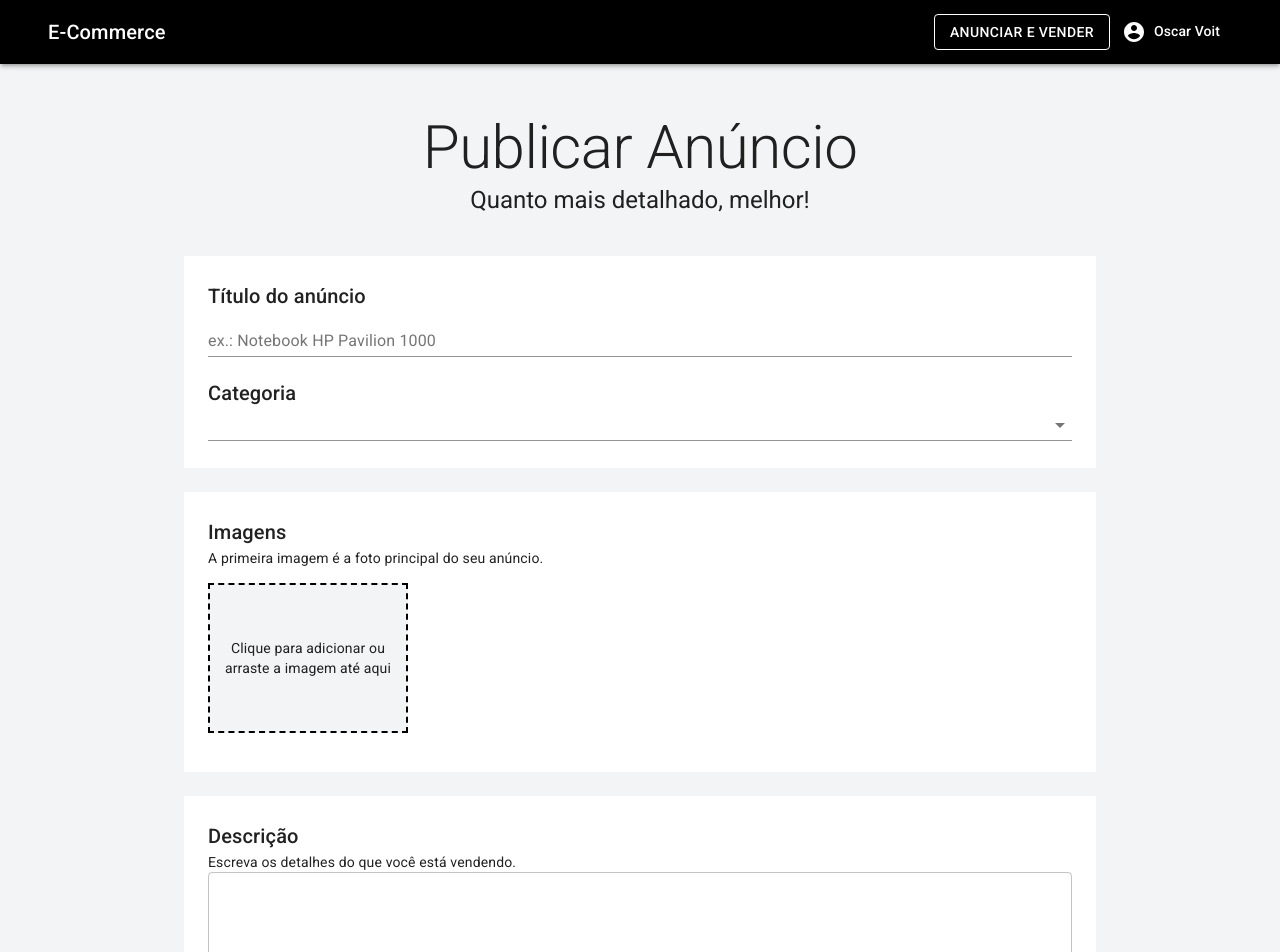
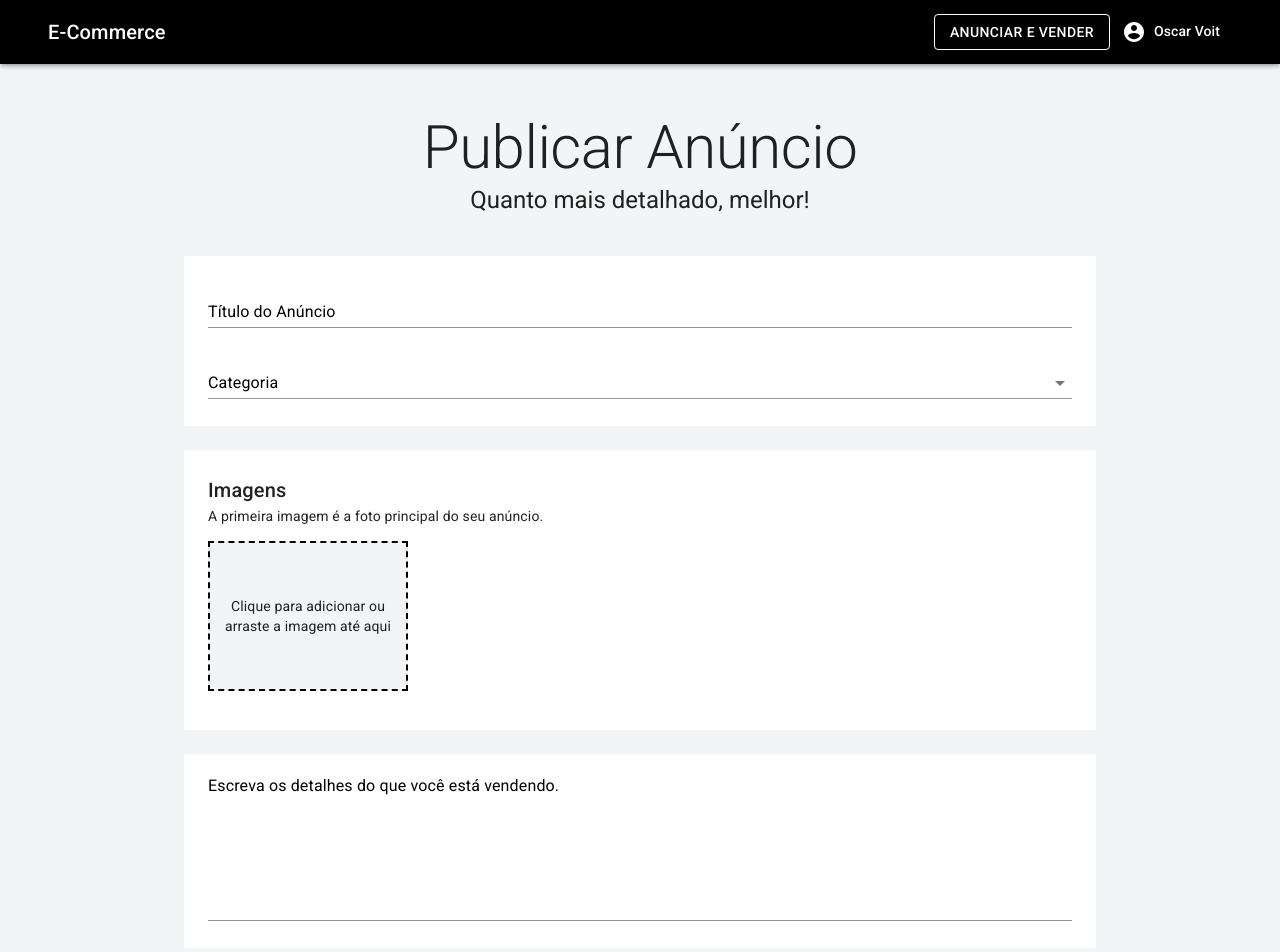
Before and after one commit to oscarvoit/e-commerce, a Next.js app: page /user/publish in a window 1280 px wide. Shown: the top 952 px of the page. Built offline with nearby package versions, Linux system fonts and the light colour scheme.

Commit message:
validacao do campo descricao + refactor para FormControl

```diff
--- a/pages/user/publish.js
+++ b/pages/user/publish.js
@@ -11,6 +11,7 @@
   Typography,
   IconButton,
   FormControl,
+  Input,
   InputLabel,
   OutlinedInput,
   InputAdornment,
@@ -38,6 +39,10 @@
     display: 'flex',
     marginTop: 15,
     flexWrap: 'wrap',
+  },
+  inputLabel: {
+    fontWeight: 400,
+    color: theme.palette.primary.main,
   },
   dropzone: {
     display: 'flex',
@@ -89,7 +94,11 @@
     .max(100, 'Título muito grande')
     .required('Campo obrigatório'),
 
-  category: yup.string().required('Campo obrigatório')
+  category: yup.string().required('Campo obrigatório'),
+
+  description: yup.string()
+  .min(50, 'Escreva uma descrição com no mínimo 50 caracteres')
+  .required('Campo obrigatório'),
 })
 
 const Publish = () => {
@@ -123,6 +132,7 @@
         initialValues={{
           title: '',
           category: '',
+          description: '',
         }}
         validationSchema={validationSchema}
         onSubmit={(values) => {
@@ -153,24 +163,23 @@
 
                 <Container maxWidth="md" className={classes.boxContainer}>
                   <Box className={classes.box}>
-                    <Typography component="h6" variant="h6" color="textPrimary">
-                    Título do anúncio
-                  </Typography>
-                  <TextField
+
+                    <FormControl error={errors.title} fullWidth>
+                      <InputLabel className={classes.inputLabel}>Título do Anúncio</InputLabel>
+                      <Input
                         name="title"
                         value={values.title}
                         onChange={handleChange}
-                    label="ex.: Notebook HP Pavilion 1000"
-                    size="small"
-                    fullWidth
-                    error={errors.title}
-                    helperText={errors.title}
                       />
+                      <FormHelperText>
+                        { errors.title}
+                      </FormHelperText>
+                    </FormControl>
+
                     <br /><br />
-                  <Typography component="h6" variant="h6" color="textPrimary">
-                    Categoria
-                  </Typography>
+
                     <FormControl error={errors.category} fullWidth>
+                      <InputLabel className={classes.inputLabel}>Categoria</InputLabel>
                       <Select
                         name="category"
                         value={values.category}
@@ -247,18 +256,18 @@
 
                 <Container maxWidth="md" className={classes.boxContainer}>
                   <Box className={classes.box}>
-                    <Typography component="h6" variant="h6" color="textPrimary">
-                    Descrição
-                  </Typography>
-                  <Typography component="div" variant="body2" color="textPrimary">
-                    Escreva os detalhes do que você está vendendo.
-                  </Typography>
-                  <TextField
+                  <InputLabel className={classes.inputLabel}>Escreva os detalhes do que você está vendendo.</InputLabel>
+                  <FormControl error={errors.description} fullWidth>
+                    <Input
+                      name="description"
                       multiline
                       rows={6}
                       variant="outlined"
-                    fullWidth
                       />
+                      <FormHelperText>
+                        { errors.description }
+                      </FormHelperText>
+                    </FormControl>
                   </Box>
                 </Container>
 
```
Lines whose indentation alone changed are shown as unchanged.
